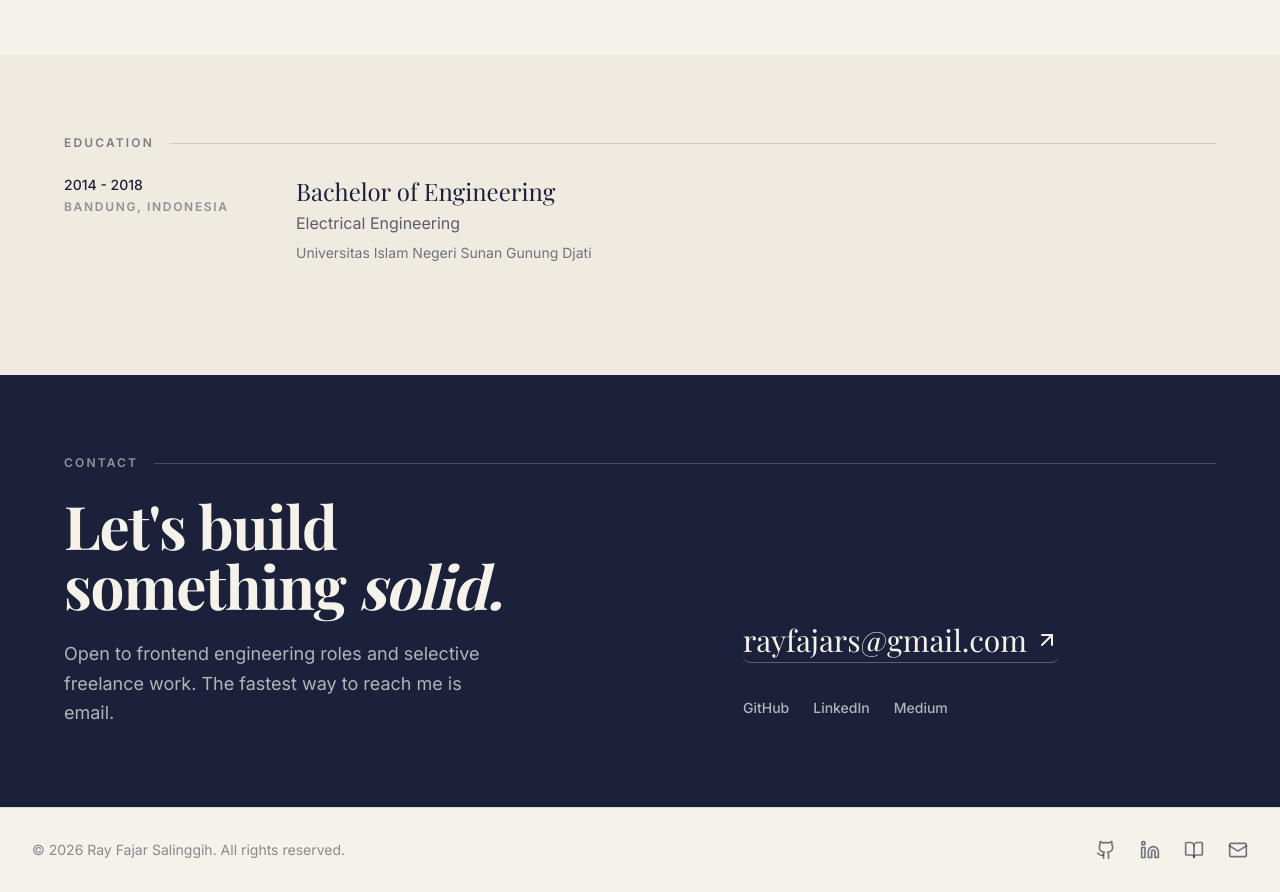
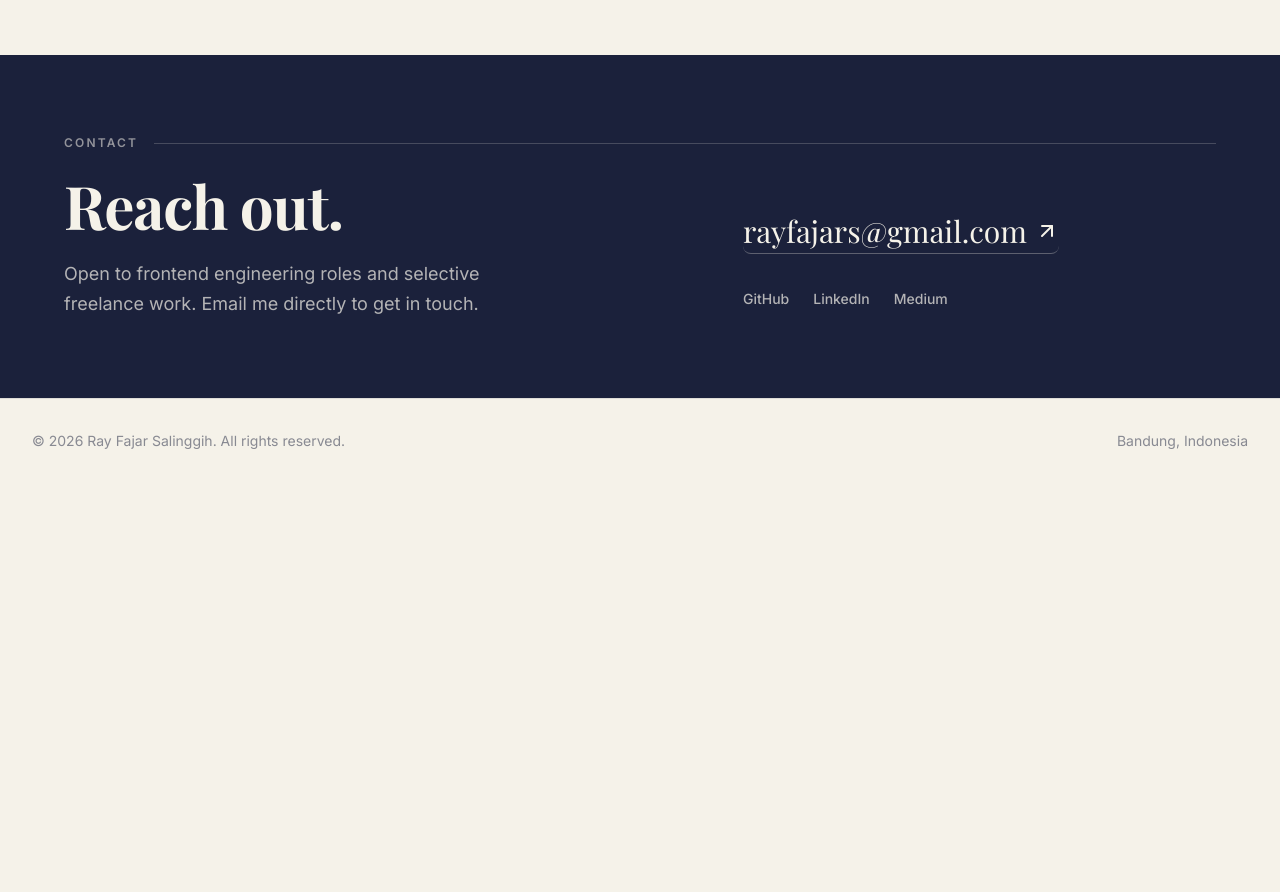
Before and after one commit to rayfajars/portofolio-web, a Nuxt app: page / in a window 1280 px wide. Shown: the part 4820-5712 px from the top of the page. After the commit the page ends 5303 px from the top, so only its background shows below. Built offline with nearby package versions, Linux system fonts and the light colour scheme; a web font is replaced by a local one.

Commit message:
feat: remove educations and restyle ct

```diff
--- a/components/CTASection.vue
+++ b/components/CTASection.vue
@@ -13,12 +13,11 @@ import { profile, socialLinks } from '~/data/profile';
       <div class="grid lg:grid-cols-[1.3fr_1fr] gap-10 lg:gap-16 items-end">
         <div>
           <h2 class="heading-serif text-4xl sm:text-5xl md:text-6xl text-cream leading-[1.05] text-balance">
-            Let's build something
-            <span class="italic">solid.</span>
+            Reach out.
           </h2>
           <p class="mt-6 text-lg leading-relaxed text-cream/70 max-w-md">
             Open to frontend engineering roles and selective freelance work.
-            The fastest way to reach me is email.
+            Email me directly to get in touch.
           </p>
         </div>
 
--- a/components/EducationSection.vue
+++ /dev/null
@@ -1,31 +0,0 @@
-<script setup lang="ts">
-import { education } from '~/data/profile';
-</script>
-
-<template>
-  <section id="education" class="section-padding section-muted">
-    <div class="container mx-auto max-w-6xl">
-      <div class="section-opener">
-        <span class="section-eyebrow">Education</span>
-      </div>
-
-      <div class="divide-y divide-navy/10">
-        <article
-          v-for="(edu, index) in education"
-          :key="index"
-          class="grid sm:grid-cols-[200px_1fr] gap-x-8 gap-y-3 py-8 first:pt-0"
-        >
-          <div>
-            <p class="meta-val">{{ edu.duration }}</p>
-            <p class="meta-key mt-1">{{ edu.location }}</p>
-          </div>
-          <div>
-            <h3 class="font-serif text-2xl text-navy">{{ edu.degree }}</h3>
-            <p class="text-base text-navy/70 mt-1">{{ edu.field }}</p>
-            <p class="text-sm text-navy/60 mt-2">{{ edu.institution }}</p>
-          </div>
-        </article>
-      </div>
-    </div>
-  </section>
-</template>
--- a/components/Footer.vue
+++ b/components/Footer.vue
@@ -1,36 +1,15 @@
 <script setup lang="ts">
-import { Github, Linkedin, Mail, BookOpen } from 'lucide-vue-next';
 import { profile } from '~/data/profile';
-
-const links = [
-  { icon: Github, href: profile.social.github, label: 'GitHub', external: true },
-  { icon: Linkedin, href: profile.social.linkedin, label: 'LinkedIn', external: true },
-  { icon: BookOpen, href: profile.social.medium, label: 'Medium', external: true },
-  { icon: Mail, href: `mailto:${profile.email}`, label: 'Email', external: false },
-];
 </script>
 
 <template>
   <footer class="border-t border-navy/10 bg-cream">
     <div class="container mx-auto px-4 sm:px-6 lg:px-8">
-      <div class="py-8 flex flex-col md:flex-row items-center justify-between gap-4">
-        <p class="text-sm text-navy/50">
+      <div class="py-8 flex flex-col sm:flex-row items-center justify-between gap-3 text-sm text-navy/50">
+        <p>
           © {{ new Date().getFullYear() }} {{ profile.name }}. All rights reserved.
         </p>
-
-        <div class="flex items-center gap-6">
-          <a
-            v-for="link in links"
-            :key="link.label"
-            :href="link.href"
-            :target="link.external ? '_blank' : undefined"
-            :rel="link.external ? 'noopener noreferrer' : undefined"
-            class="text-navy/60 hover:text-navy transition-colors"
-            :aria-label="link.label"
-          >
-            <component :is="link.icon" :size="20" />
-          </a>
-        </div>
+        <p>{{ profile.location }}</p>
       </div>
     </div>
   </footer>
--- a/pages/index.vue
+++ b/pages/index.vue
@@ -38,7 +38,6 @@ watch(
     <ExperienceSection />
     <ProjectsSection />
     <SkillsSection />
-    <EducationSection />
     <CTASection />
   </div>
 </template>
```
